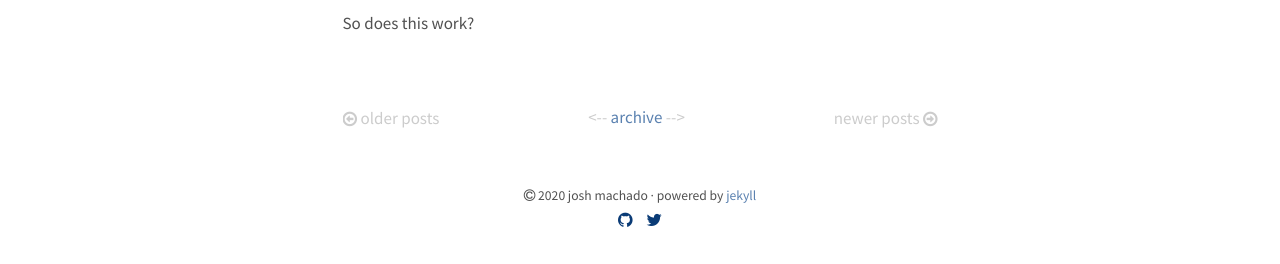
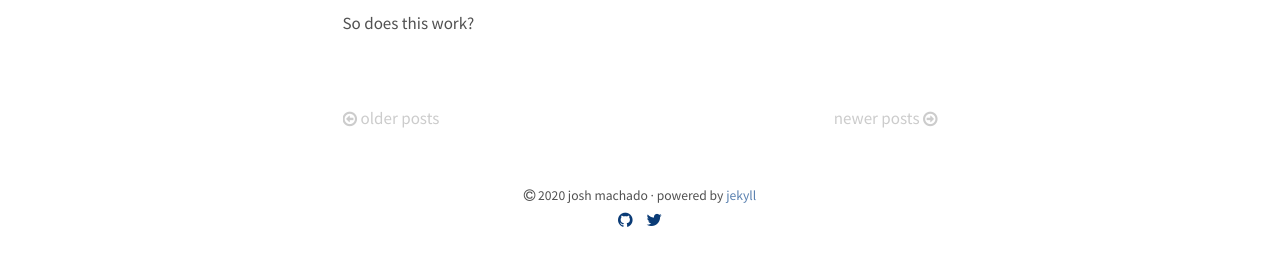
Before and after one commit to joshmachado/blog, a Jekyll site: the page built from index.html, in a window 1280 px wide. Shown: the part 1827-2091 px from the top of the page. Built offline with Jekyll 4.4.1, drawn with Linux system fonts in a browser that asks for light colours; the list of posts is cut into pages by our own code.

Commit message:
removed archive link

```diff
--- a/index.html
+++ b/index.html
@@ -32,7 +32,7 @@ title: Blog
     </span>
   {% endif %}
 
-  <-- <a class="pagination-item" href="#">archive</a> -->
+  <!-- <a class="pagination-item" href="#">archive</a> -->
 
   {% if paginator.previous_page %}
     <a class="pagination-item" href="{{ paginator.previous_page_path | prepend: site.baseurl }}">
```
